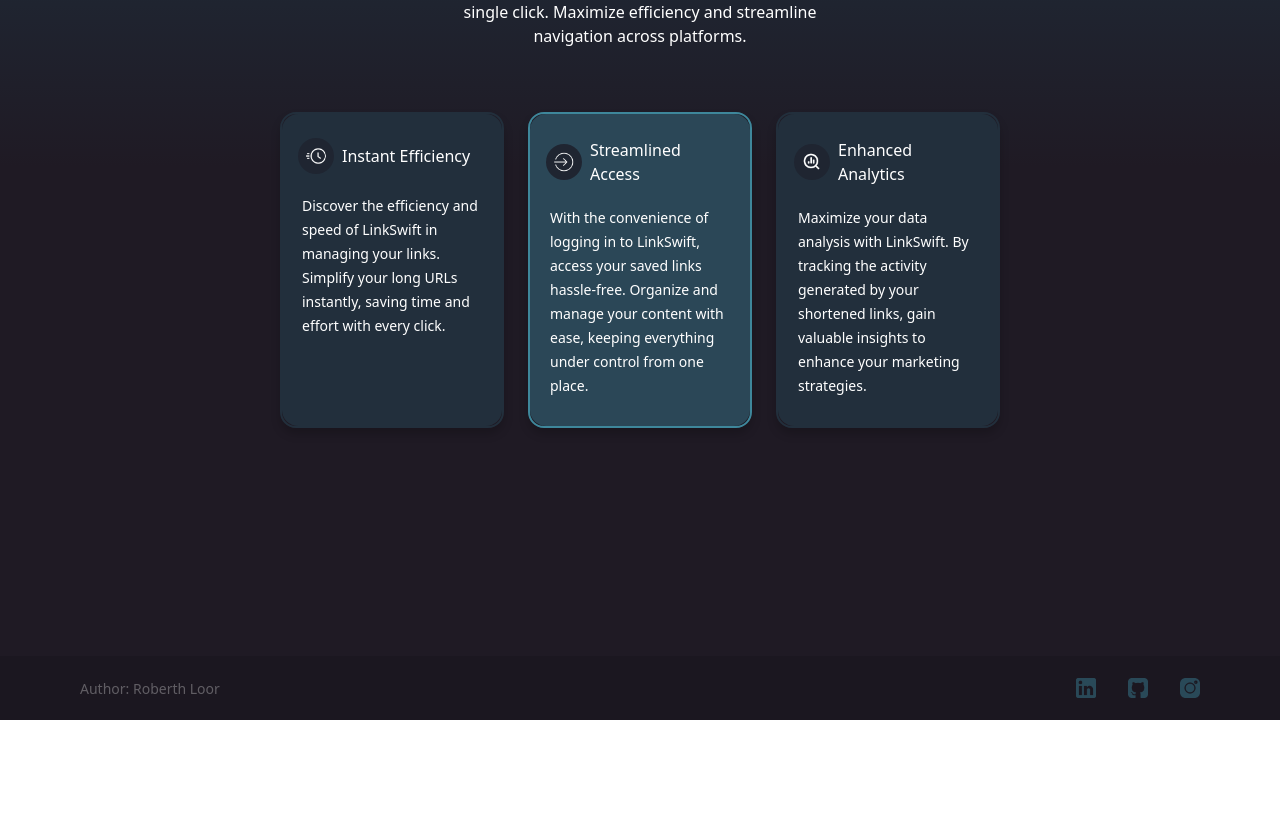
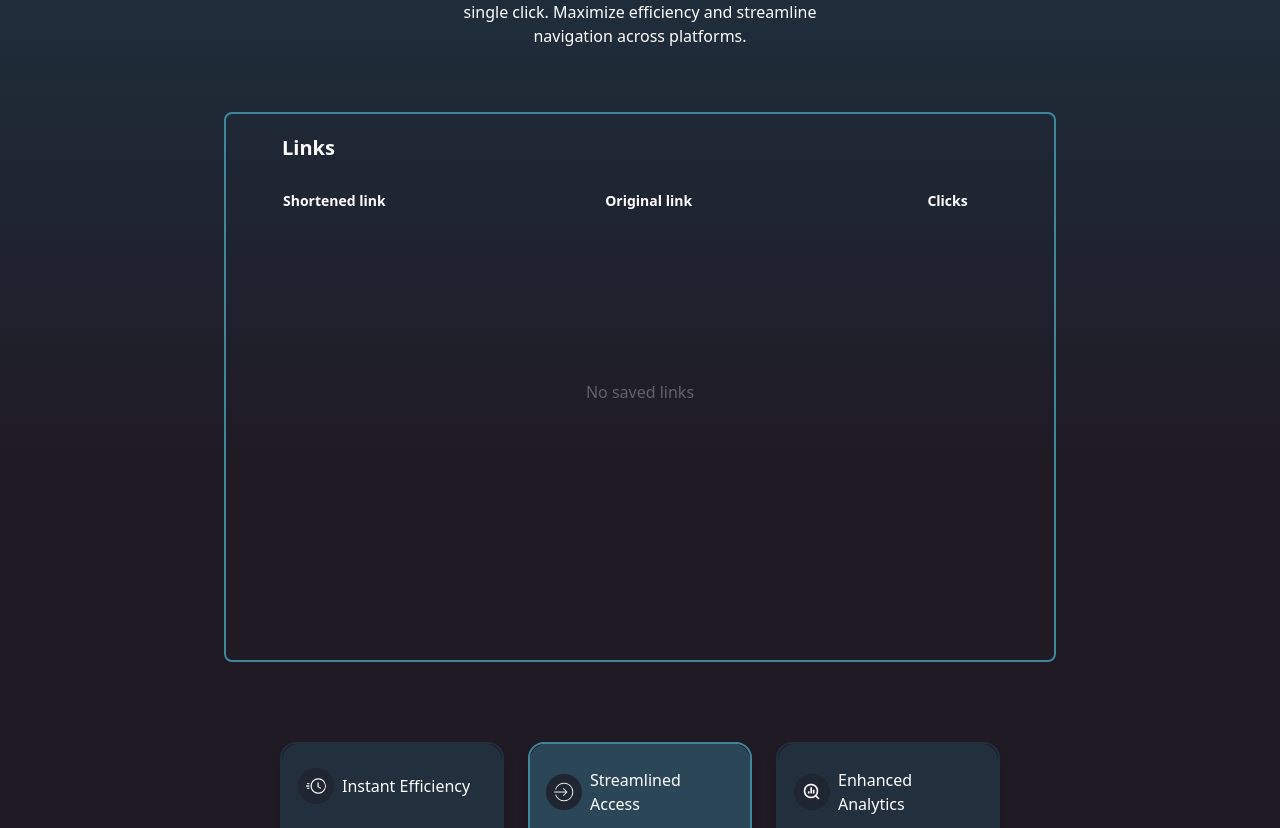
Before and after one commit to RoberthLoorDev/link-shortener, a Vue app in the folder frontend/: page / in a window 1280 px wide. Shown: the part 388-1216 px from the top of the page. Before the commit the page ends 1108 px from the top, so only its background shows below. Built offline with nearby package versions, Linux system fonts and the light colour scheme; what tailwindcss-animated would draw is missing.

Commit message:
add: minimum high to avoid a component jump

```diff
--- a/frontend/src/components/TableLinksComponent.vue
+++ b/frontend/src/components/TableLinksComponent.vue
@@ -1,5 +1,5 @@
 <template>
-  <section v-show="linksArray.length > 0" class="mb-20 flex justify-center">
+  <section class="mb-20 flex justify-center">
     <div
       class="w-[90%] md:w-[65%] flex justify-center rounded-lg border-[#3E879B] border-2 flex-col _ shadow-background"
     >
@@ -18,14 +18,23 @@
                 Original link
               </th>
               <th
-                class="text-left text-white text-sm font-semibold w-[10%] mr-5 hidden lg:block"
+                class="text-left text-white text-sm font-semibold w-[10%] hidden lg:block"
               >
                 Clicks
               </th>
             </tr>
           </thead>
-          <tbody class="max-h-[25rem] flex flex-col overflow-y-auto w-full">
+          <tbody
+            class="flex flex-col overflow-y-auto w-full max-h-[25rem] min-h-[25rem]"
+          >
+            <div
+              v-if="linksArray.length == 0"
+              class="h-[20rem] flex justify-center items-center text-white text-base"
+            >
+              <span class="opacity-30">No saved links</span>
+            </div>
             <tr
+              v-else
               v-for="(link, index) in linksArray"
               :key="index"
               class="border-b-2 border-blue-400 border-opacity-20 h-12 flex mb-5 pb-2"
@@ -40,7 +49,7 @@
                   alt=""
                 />
                 <a :href="link.shorterLink" target="_blank" id="id_link_table">
-                  <span class="max-w-[1rem]">
+                  <span>
                     {{ link.shorterLink }}
                   </span>
                 </a>
@@ -75,7 +84,7 @@
 import NotificationComponent from "./NotificationComponent.vue";
 import { onMounted, ref } from "vue";
 
-import { getClicksOfLinks, getLinksSavedInLocalStorage } from "@/utils";
+import { getClicksOfLinks } from "@/utils";
 
 export default {
   name: "TableLinkComponent",
@@ -103,6 +112,8 @@
     onMounted(async () => {
       linksArray.value = await getClicksOfLinks(); // Asigna los enlaces actualizados a linksArray
     });
+
+    // localStorage.clear();
 
     return {
       copyLink,
```
